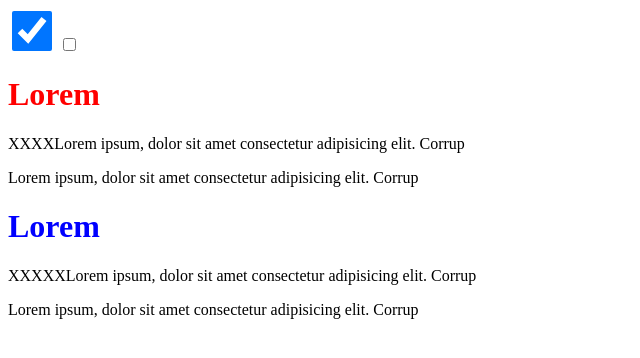
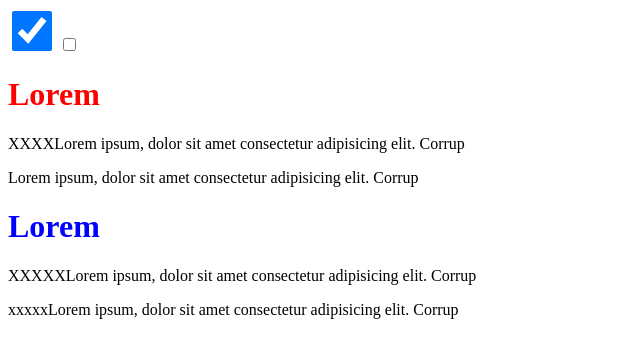
Before and after one commit to GilsonEniac/HTML-C-SS2, a plain HTML site: page Aula393C/index.html in a window 1280 px wide. Shown: the full height of the page, 0-640 px from the left. Drawn offline with Linux system fonts and the light colour scheme.

Commit message:
segundo commit

```diff
--- a/Aula393C/index.html
+++ b/Aula393C/index.html
@@ -23,7 +23,7 @@
 
     <h1 class="heading" meu-atributo="valor1">Lorem</h1>
     <p class="p">XXXXXLorem ipsum, dolor sit amet consectetur adipisicing elit. Corrup</p>
-    <p class="p">Lorem ipsum, dolor sit amet consectetur adipisicing elit. Corrup</p>
+    <p class="p">xxxxxLorem ipsum, dolor sit amet consectetur adipisicing elit. Corrup</p>
 
 </body>
 
```
